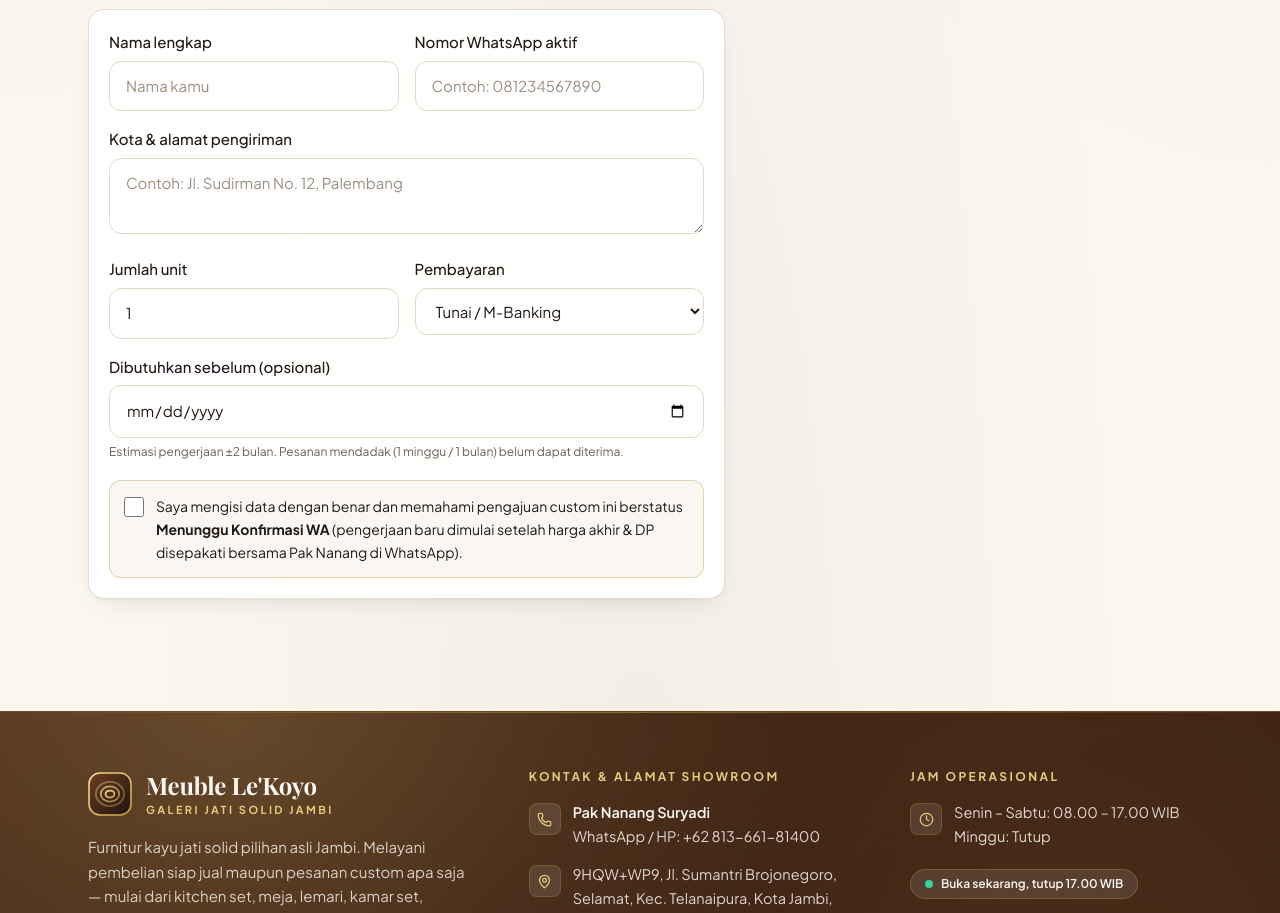
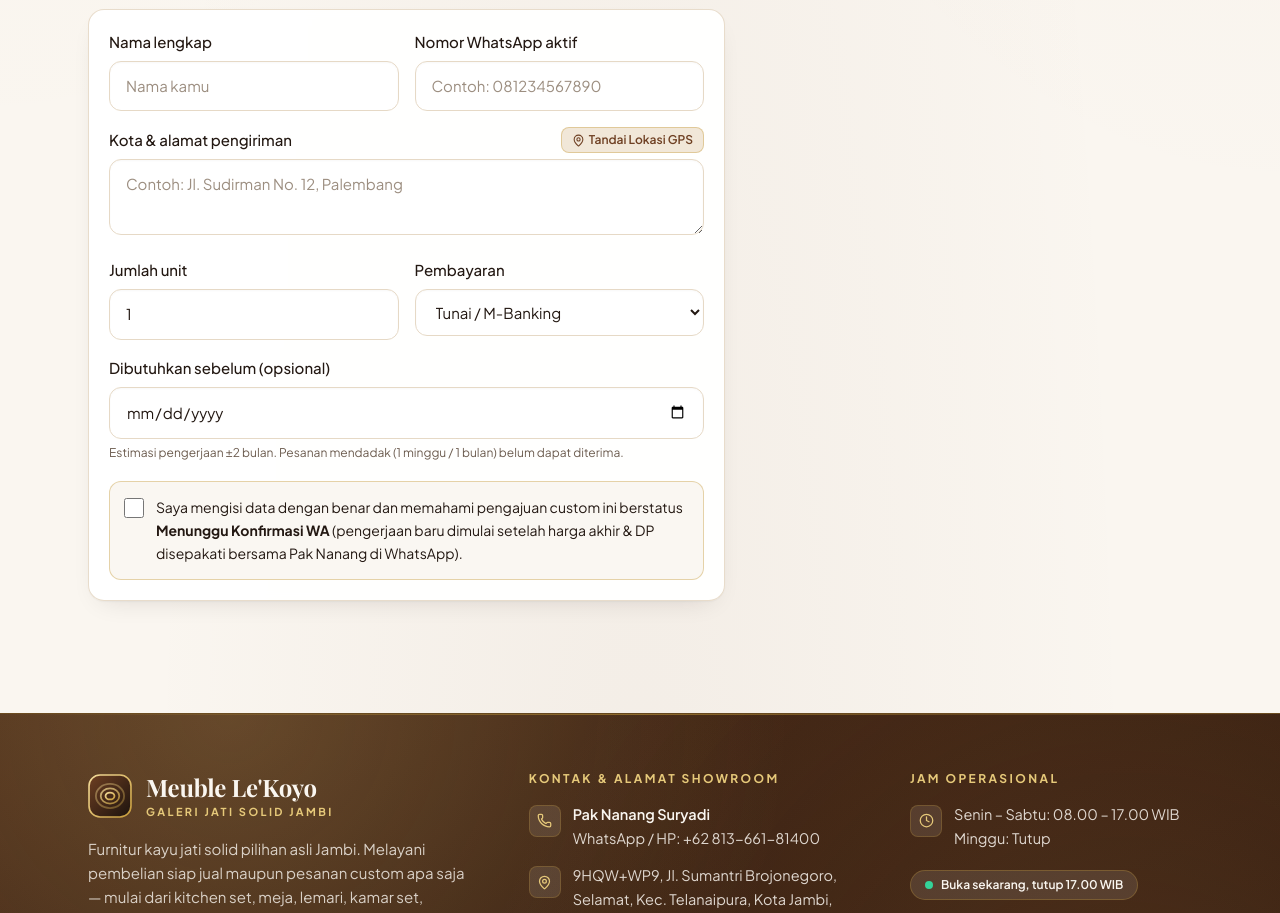
Before and after one commit to Anggi852/meuble-lekoyo-fullstack, a React (Vite) app in the folder frontend/: page /custom in a window 1280 px wide. Shown: the part 2440-3353 px from the top of the page. Built offline with nearby package versions, Linux system fonts and the light colour scheme; no server answers; a web font is replaced by a local one.

Commit message:
feat: add GPS location picker and Google autofill to Custom page

```diff
--- a/frontend/src/components/OrderModal.jsx
+++ b/frontend/src/components/OrderModal.jsx
@@ -38,7 +38,7 @@ export default function OrderModal({ product, onClose }) {
   const { addOrder, user } = useApp();
   const [submitting, setSubmitting] = useState(false);
   const [locating, setLocating] = useState(false);
-  const [coords, setCoords] = useState(null); // { latitude, longitude }
+  const [coords, setCoords] = useState(null);
 
   const { register, handleSubmit, control, formState: { errors } } = useForm({
     resolver: yupResolver(schema),
--- a/frontend/src/pages/Custom.jsx
+++ b/frontend/src/pages/Custom.jsx
@@ -14,6 +14,7 @@ import {
   ImagePlus,
   Info,
   Loader2,
+  MapPin,
   MessageCircle,
   RotateCcw,
   Ruler,
@@ -160,7 +161,7 @@ function resolveInitialState(navState) {
 }
 
 export default function Custom() {
-  const { addOrder, openKoyoWith } = useApp();
+  const { addOrder, openKoyoWith, user } = useApp();
   const location = useLocation();
   const init = useMemo(() => resolveInitialState(location.state), [location.state]);
 
@@ -175,6 +176,8 @@ export default function Custom() {
   const [mobilePreviewOpen, setMobilePreviewOpen] = useState(true);
   const [photos, setPhotos] = useState([]);
   const [submitting, setSubmitting] = useState(false);
+  const [locating, setLocating] = useState(false);
+  const [coords, setCoords] = useState(null);
 
   const t = TYPES[type] || TYPES.meja;
 
@@ -184,7 +187,15 @@ export default function Custom() {
     formState: { errors },
   } = useForm({
     resolver: yupResolver(schema),
-    defaultValues: { quantity: 1, payment: 'Tunai', needBy: '', note: '', phone: '', agreedToTerms: false },
+    defaultValues: {
+      name: user?.name || '',
+      quantity: 1,
+      payment: 'Tunai',
+      needBy: '',
+      note: '',
+      phone: '',
+      agreedToTerms: false,
+    },
   });
 
   const spec = useMemo(
@@ -262,6 +273,29 @@ export default function Custom() {
     );
   };
 
+  const handleGetLocation = () => {
+    if (!navigator.geolocation) {
+      toast.error('Browser Anda tidak mendukung fitur lokasi GPS.');
+      return;
+    }
+    setLocating(true);
+    navigator.geolocation.getCurrentPosition(
+      (pos) => {
+        setCoords({
+          latitude: Number(pos.coords.latitude.toFixed(6)),
+          longitude: Number(pos.coords.longitude.toFixed(6)),
+        });
+        setLocating(false);
+        toast.success('Titik lokasi GPS berhasil ditandai.');
+      },
+      () => {
+        setLocating(false);
+        toast.error('Gagal mengambil lokasi. Pastikan izin lokasi browser diaktifkan.');
+      },
+      { enableHighAccuracy: true, timeout: 10000 },
+    );
+  };
+
   const onSubmit = async (data) => {
     if (submitting) return;
     setSubmitting(true);
@@ -277,6 +311,9 @@ export default function Custom() {
         product: `Custom (${spec.categoryLabel}): ${spec.title} (${spec.size})`,
         productId: null,
         total: 0,
+        customerEmail: user?.email || '',
+        latitude: coords?.latitude ?? null,
+        longitude: coords?.longitude ?? null,
         custom: {
           ...spec,
           design: {
@@ -765,6 +802,11 @@ export default function Custom() {
                 <div>
                   <Label htmlFor="name">Nama lengkap</Label>
                   <input id="name" className="field" placeholder="Nama kamu" autoComplete="name" {...register('name')} />
+                  {user?.email && (
+                    <p className="mt-1 text-xs text-muted">
+                      Terhubung ke akun <strong className="text-espresso">{user.email}</strong> (otomatis masuk ke Pesanan Saya).
+                    </p>
+                  )}
                   <Err e={errors.name} />
                 </div>
                 <div>
@@ -775,7 +817,20 @@ export default function Custom() {
               </div>
 
               <div>
-                <Label htmlFor="address">Kota &amp; alamat pengiriman</Label>
+                <div className="mb-1.5 flex items-center justify-between gap-2">
+                  <label htmlFor="address" className="text-[15px] font-medium text-bark">
+                    Kota &amp; alamat pengiriman
+                  </label>
+                  <button
+                    type="button"
+                    onClick={handleGetLocation}
+                    disabled={locating || submitting}
+                    className="inline-flex items-center gap-1 rounded-lg border border-gold/40 bg-sand px-2.5 py-1 text-xs font-semibold text-teak transition hover:bg-gold/20 disabled:opacity-60"
+                  >
+                    {locating ? <Loader2 size={13} className="animate-spin" /> : <MapPin size={13} />}
+                    {locating ? 'Mencari GPS...' : coords ? 'Perbarui GPS' : 'Tandai Lokasi GPS'}
+                  </button>
+                </div>
                 <textarea
                   id="address"
                   rows={2}
@@ -783,6 +838,26 @@ export default function Custom() {
                   placeholder="Contoh: Jl. Sudirman No. 12, Palembang"
                   {...register('address')}
                 />
+                {coords && (
+                  <div className="mt-2 flex items-center justify-between gap-2 rounded-lg border border-sage/30 bg-sage/10 px-3 py-1.5 text-xs text-espresso">
+                    <a
+                      href={`https://www.google.com/maps?q=${coords.latitude},${coords.longitude}`}
+                      target="_blank"
+                      rel="noreferrer"
+                      className="inline-flex items-center gap-1 font-semibold text-teak underline"
+                    >
+                      <MapPin size={13} /> Titik GPS tersimpan ({coords.latitude}, {coords.longitude})
+                    </a>
+                    <button
+                      type="button"
+                      onClick={() => setCoords(null)}
+                      aria-label="Hapus titik GPS"
+                      className="rounded p-0.5 text-muted hover:text-red-600"
+                    >
+                      <X size={14} />
+                    </button>
+                  </div>
+                )}
                 <Err e={errors.address} />
               </div>
 
```
